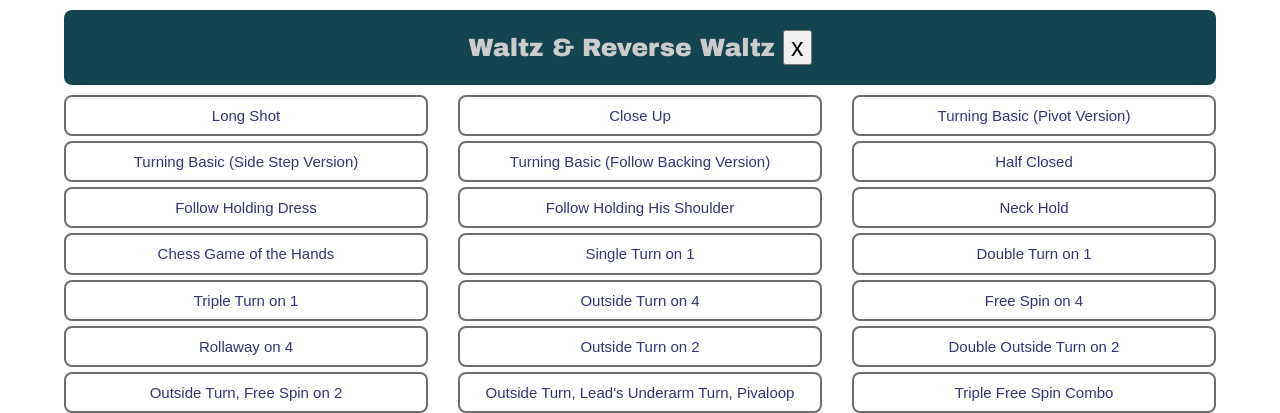
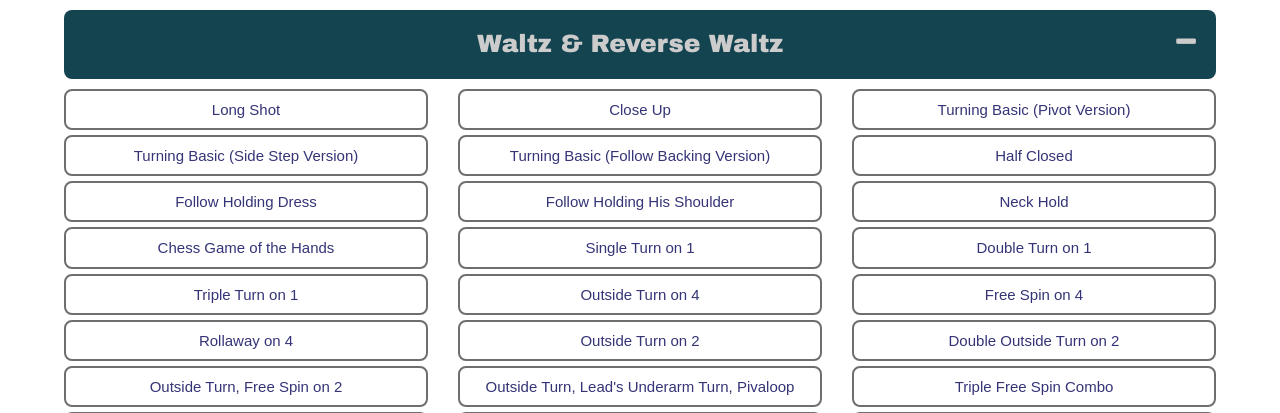
Before and after one commit to mkogerd/database-of-dance, a Flask app: page / in a window 1280 px wide. Shown: the part 103-516 px from the top of the page. Run offline with Flask 2, Linux system fonts and the light colour scheme; some libraries are stand-ins or nearby versions; grey boxes are pictures that could not be loaded.

Commit message:
Style expand/collapse button

```diff
--- a/static/css/style.css
+++ b/static/css/style.css
@@ -69,7 +69,6 @@
   margin: 0;/**/
   padding: 0;/**/
 }
-
 
 /* 3. Typography
 ======================================================================== */
--- a/templates/index.html
+++ b/templates/index.html
@@ -41,7 +41,7 @@
 		<!-- Navigation section -->
 		<nav id="navbar">
 			{% for genre in genres %}
-			<a href="{{genre}}"{% if genre == genre_chosen %} style="color:red"{% endif %}>{{genre}}</a>
+			<a href="{{genre}}"{% if genre == genre_chosen %} style="color:red" {% endif %}>{{genre}}</a>
 			{% endfor %}
 		</nav>
 
@@ -53,7 +53,7 @@
 				<div class="style-section">
 					<div class="section-title">
 						{{style}}
-						<button class="close-style-button">x</button>
+						<i class="close-style-button fa fa-minus" style='float:right;'aria-hidden="true"></i>
 					</div>
 					<div class="variation-section">
 						{% for index, row in (df[df['Style'] == style]).iterrows() %}
@@ -110,6 +110,7 @@
 	// Style section compression
 	$('.close-style-button').click(function() {
 		$(this).closest('.section-title').next('.variation-section').toggleClass('hide-variation-section');
+		$(this).toggleClass('fa-minus fa-plus')
 	});
 
 	// Thumbnail selection
```
